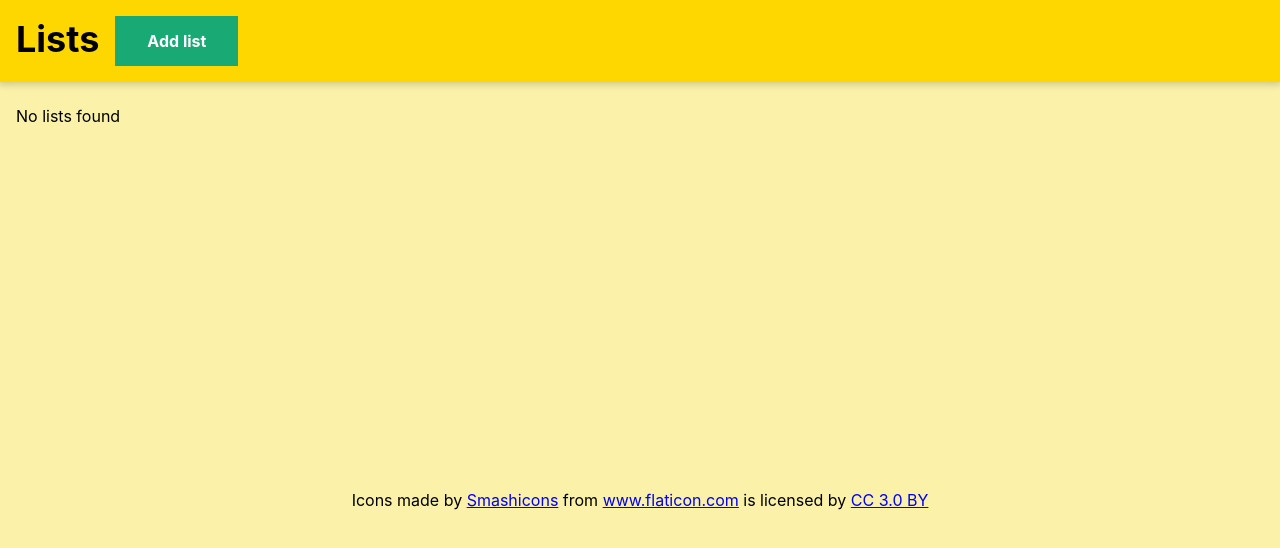
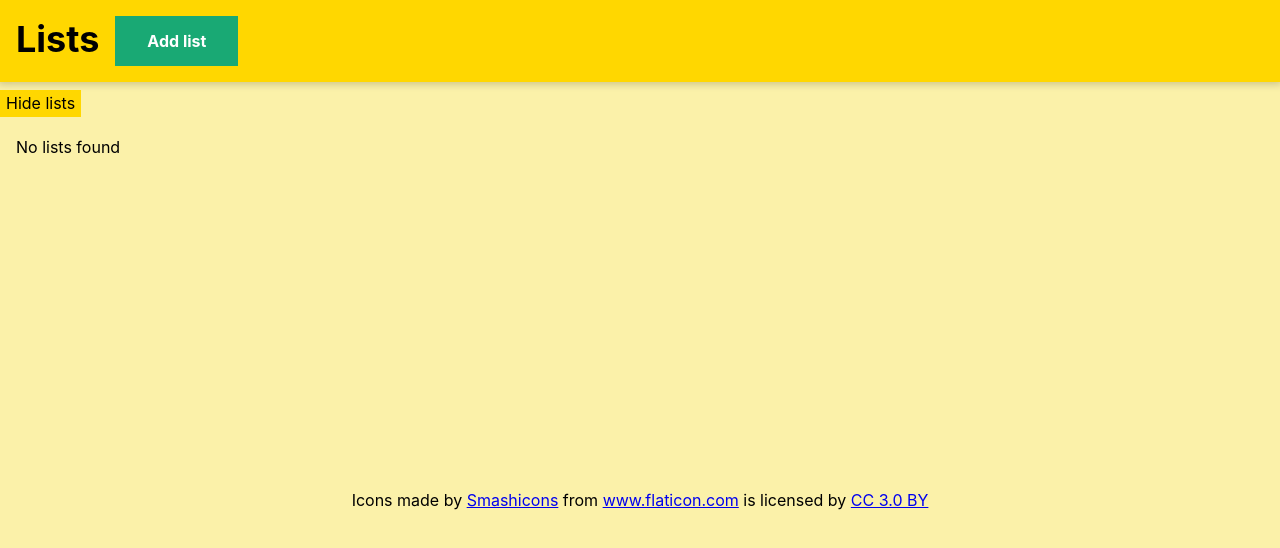
Before and after one commit to petermacko90/lists, a React (Create React App) app: page / in a window 1280 px wide. Shown: the top 548 px of the page. Built offline with nearby package versions, Linux system fonts and the light colour scheme.

Commit message:
remove scrolling, add toggling of Lists

```diff
--- a/src/App.js
+++ b/src/App.js
@@ -4,22 +4,51 @@ import Lists from './components/Lists/Lists';
 import CurrentList from './components/CurrentList/CurrentList';
 
 class App extends Component {
+  constructor() {
+    super();
+    this.state = {
+      isShowLists: true
+    };
+  }
+
   scrollToCurrentList = () => {
     if (window.innerWidth < 480) {
-      this.scroll.scrollIntoView({
-        behavior: 'smooth', block: 'start', inline: 'nearest'
-      });
+      this.setState({ isShowLists: false });
     }
   }
 
+  showLists = () => {
+    this.setState({ isShowLists: true });
+  }
+
+  hideLists = () => {
+    this.setState({ isShowLists: false });
+  }
+
   render() {
+    const { isShowLists } = this.state;
     return (
       <Fragment>
         <Navigation scrollToCurrentList={this.scrollToCurrentList} />
-        <Lists scrollToCurrentList={this.scrollToCurrentList} />
+        <div className="fl w-25-l w-third-m w-100">
+        {
+          isShowLists ?
+            <Fragment>
+              <button type="button" onClick={this.hideLists}
+              className="bg-yellow b--none pointer pv1 mb1">
+                Hide lists
+              </button>
+              <Lists scrollToCurrentList={this.scrollToCurrentList} />
+            </Fragment>
+          :
+            <button type="button" onClick={this.showLists}
+            className="bg-yellow b--none pointer pv1 mb1">
+              Show lists
+            </button>
+        }
+        </div>
         <div className="fl w-75-l w-two-thirds-m w-100 pa3"
         style={{minHeight: '400px'}}>
-          <div ref={(ref) => this.scroll = ref} />
           <CurrentList />
         </div>
         <div className="ma3 tc">
--- a/src/components/Lists/Lists.js
+++ b/src/components/Lists/Lists.js
@@ -68,7 +68,7 @@ class Lists extends Component {
     });
 
     return (
-      <div className="fl w-25-l w-third-m w-100 lists">
+      <div className="lists">
         {
           listComponents.length > 0
             ? listComponents
```
